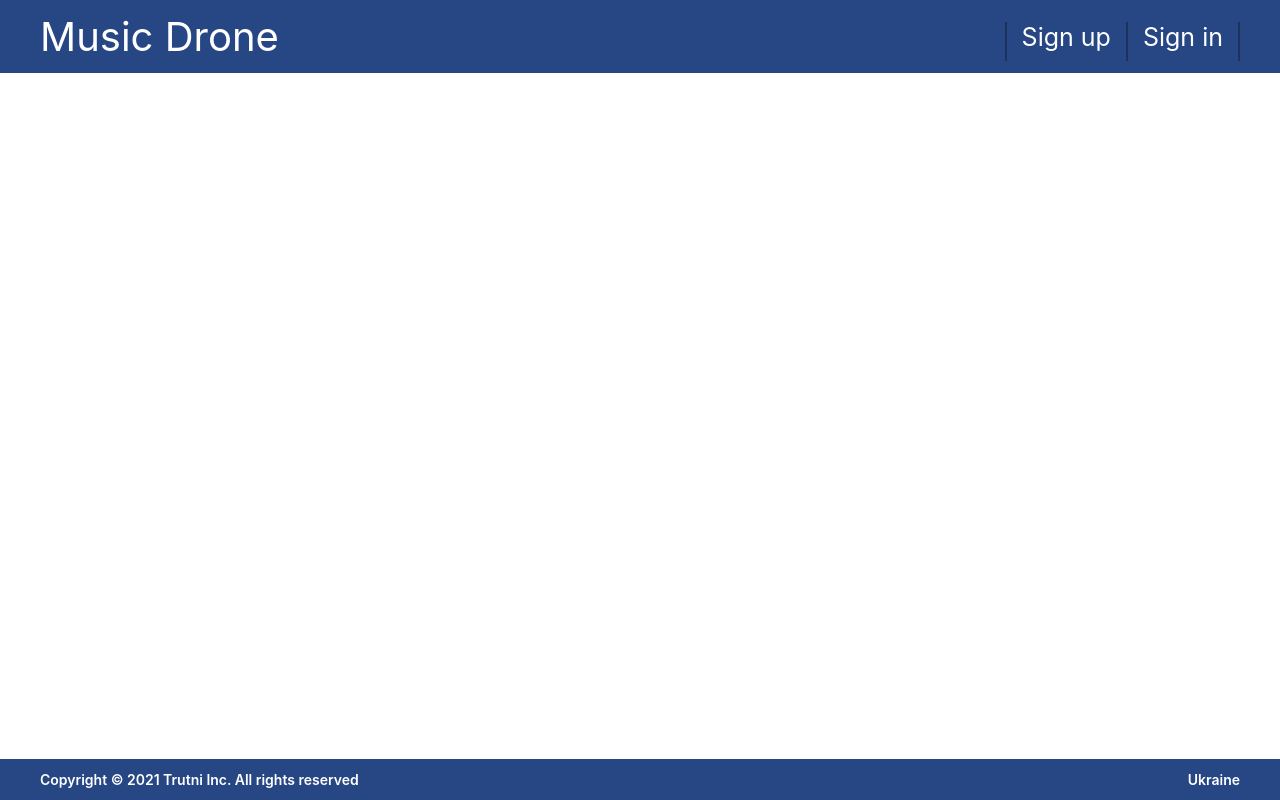
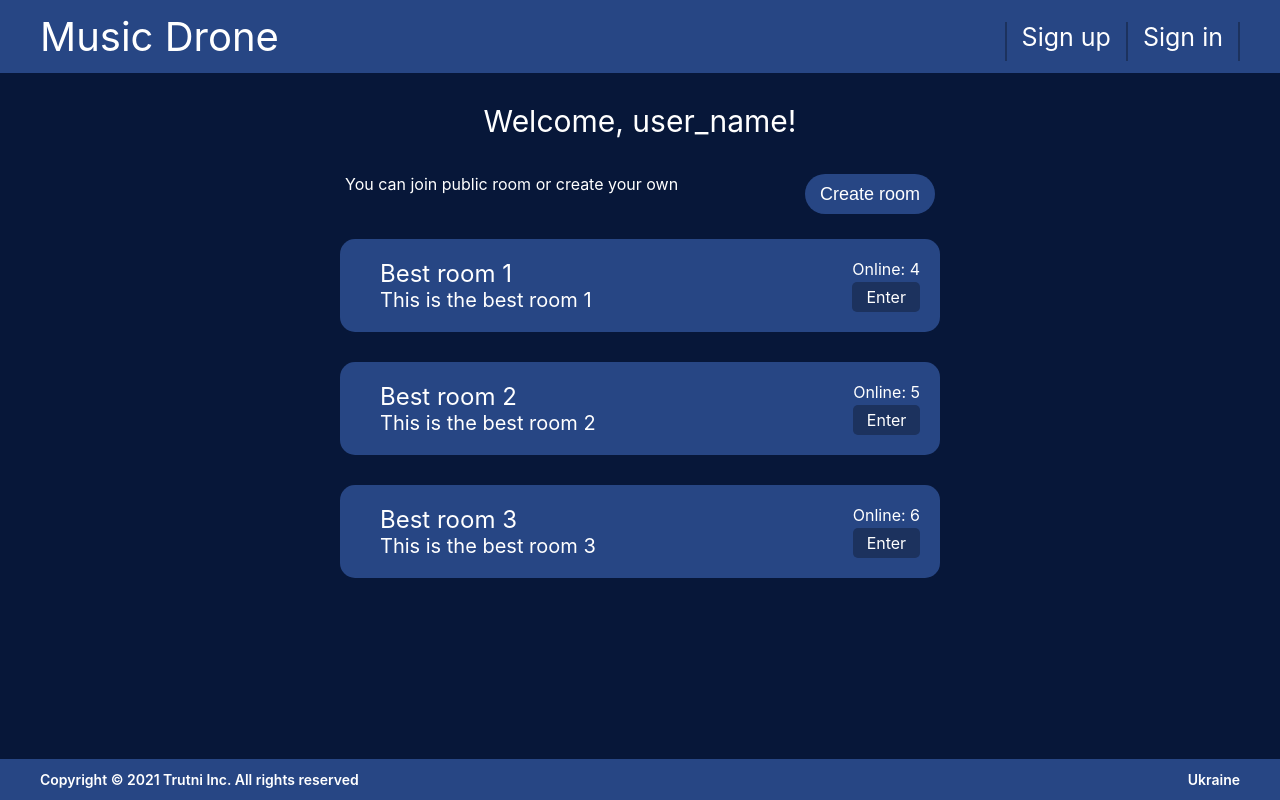
Before and after one commit to Cruciano/music-drone-client, a React (Create React App) app: page /Home in a window 1280 px wide. Built offline with nearby package versions, Linux system fonts and the light colour scheme.

Commit message:
Added homepage

```diff
--- a/src/App.js
+++ b/src/App.js
@@ -5,6 +5,7 @@ import Redirect from "react-router-dom/es/Redirect";
 import Header from "./Components/Header/Header";
 import Footer from "./Components/Footer/Footer";
 import Error404 from "./pages/Error404/Error404";
+import RoomPage from "./pages/RoomPage/RoomPage";
 
 function App() {
     return (
@@ -13,6 +14,7 @@ function App() {
             <div className="content">
                 <Switch>
                     <Route exact path="/Home" component={HomePage}/>
+                    <Route exact path="/Room" component={RoomPage}/>
                     <Route exact path="/Error" component={Error404}/>
                     <Route exact path="/">
                         <Redirect to="/Home"/>
--- a/src/Components/Header/Header.js
+++ b/src/Components/Header/Header.js
@@ -5,9 +5,11 @@ import styles from './Header.module.css';
 const Header = () => {
     return (
         <header className={styles.header}>
-            <div className={styles.title}>Music Drone</div>
+            <div className={styles.title}>
+                <NavLink to="/Home">Music Drone</NavLink>
+            </div>
             <div className={styles.links}>
-                <NavLink to="/Registration">Sign up</NavLink><br/>
+                <NavLink to="/Registration">Sign up</NavLink>
                 <NavLink to="/Login">Sign in</NavLink>
             </div>
         </header>
--- a/src/Components/Header/Header.module.css
+++ b/src/Components/Header/Header.module.css
@@ -1,6 +1,7 @@
 .header {
     background-color: #274684;
     padding: 12px 40px 12px 40px;
+    font-size: 25px;
     display: flex;
     flex-direction: row;
     justify-content: space-between;
@@ -16,10 +17,12 @@
     flex-direction: row;
 }
 
+.header a {
+    color: white;
+    text-decoration: none;
+}
+
 .links a {
-    color: white;
-    font-size: 25px;
-    text-decoration: none;
     display: block;
     padding-left: 15px;
     padding-right: 15px;
--- /dev/null
+++ b/src/Components/RoomList/RoomList.js
@@ -0,0 +1,15 @@
+import React from 'react';
+import styles from './RoomList.module.css';
+import RoomListItem from "./RoomListItem";
+
+const RoomList = () => {
+    return (
+        <div className={styles.RoomList}>
+            <RoomListItem title="Best room 1" description="This is the best room 1" online={4}/>
+            <RoomListItem title="Best room 2" description="This is the best room 2" online={5}/>
+            <RoomListItem title="Best room 3" description="This is the best room 3" online={6}/>
+        </div>
+    );
+};
+
+export default RoomList;
--- /dev/null
+++ b/src/Components/RoomList/RoomList.module.css
@@ -0,0 +1,47 @@
+.RoomList {
+    display: flex;
+    flex-direction: column;
+}
+
+.item {
+    background-color: #274684;
+    display: flex;
+    flex-direction: row;
+    padding: 20px 20px 20px 40px;
+    border-radius: 15px;
+    margin-top: 10px;
+    margin-bottom: 20px;
+}
+
+.mainInfo {
+    flex: 1 0 auto;
+}
+
+.title {
+    font-size: 24px;
+}
+
+.description {
+    font-size: 20px;
+}
+
+.rightBlock {
+    flex-shrink: 0;
+    display: flex;
+    flex-direction: column;
+    justify-content: space-between;
+}
+
+.rightBlock a {
+    display: block;
+    padding: 5px;
+    border-radius: 5px;
+    text-align: center;
+    color: white;
+    text-decoration: none;
+    background-color: #1c325e;
+}
+
+.rightBlock a:hover {
+    background-color: #274684;
+}
--- /dev/null
+++ b/src/Components/RoomList/RoomListItem.js
@@ -0,0 +1,20 @@
+import React from 'react';
+import styles from './RoomList.module.css';
+import {NavLink} from "react-router-dom";
+
+const RoomListItem = ({title, description, online}) => {
+    return (
+        <div className={styles.item}>
+            <div className={styles.mainInfo}>
+                <div className={styles.title}>{title}</div>
+                <div className={styles.description}>{description}</div>
+            </div>
+            <div className={styles.rightBlock}>
+                <div>Online: {online}</div>
+                <NavLink to="/Room">Enter</NavLink>
+            </div>
+        </div>
+    );
+};
+
+export default RoomListItem;
--- a/src/pages/HomePage/HomePage.js
+++ b/src/pages/HomePage/HomePage.js
@@ -1,11 +1,22 @@
 import React from 'react';
-import {NavLink} from "react-router-dom";
+import styles from './HomePage.module.css';
+import RoomList from "../../Components/RoomList/RoomList";
+
+const CreateRoom = () => {
+    console.log("create room pressed")
+}
 
 const HomePage = () => {
     return (
-        <div>
-            <h1>Home!!</h1>
-
+        <div className={styles.page}>
+            <div className={styles.wrapper}>
+                <div className={styles.title}>Welcome, user_name!</div>
+                <div className={styles.subtitle}>
+                    <div>You can join public room or create your own</div>
+                    <button onClick={CreateRoom}>Create room</button>
+                </div>
+                <RoomList/>
+            </div>
         </div>
     );
 };
--- /dev/null
+++ b/src/pages/HomePage/HomePage.module.css
@@ -0,0 +1,41 @@
+.page {
+    height: 100%;
+    background-color: #071739;
+}
+
+.wrapper {
+    margin-left: auto;
+    margin-right: auto;
+    width: 600px;
+}
+
+.title {
+    font-size: 30px;
+    text-align: center;
+    padding: 30px;
+}
+
+.subtitle {
+    display: flex;
+    flex-direction: row;
+    justify-content: space-between;
+    height: 50px;
+    padding: 5px;
+}
+
+.subtitle button {
+    background-color: #274684;
+    color: white;
+    padding-left: 15px;
+    padding-right: 15px;
+    font-size: 18px;
+    height: 40px;
+    border: none;
+    border-radius: 20px;
+}
+.subtitle button:hover {
+    cursor: pointer;
+    background-color: #E9E9E9;
+    border: solid 2px #274684;
+    color: #274684;
+}
--- /dev/null
+++ b/src/pages/RoomPage/RoomPage.js
@@ -0,0 +1,11 @@
+import React from 'react';
+
+const RoomPage = () => {
+    return (
+        <div>
+            this is room
+        </div>
+    );
+};
+
+export default RoomPage;
```
